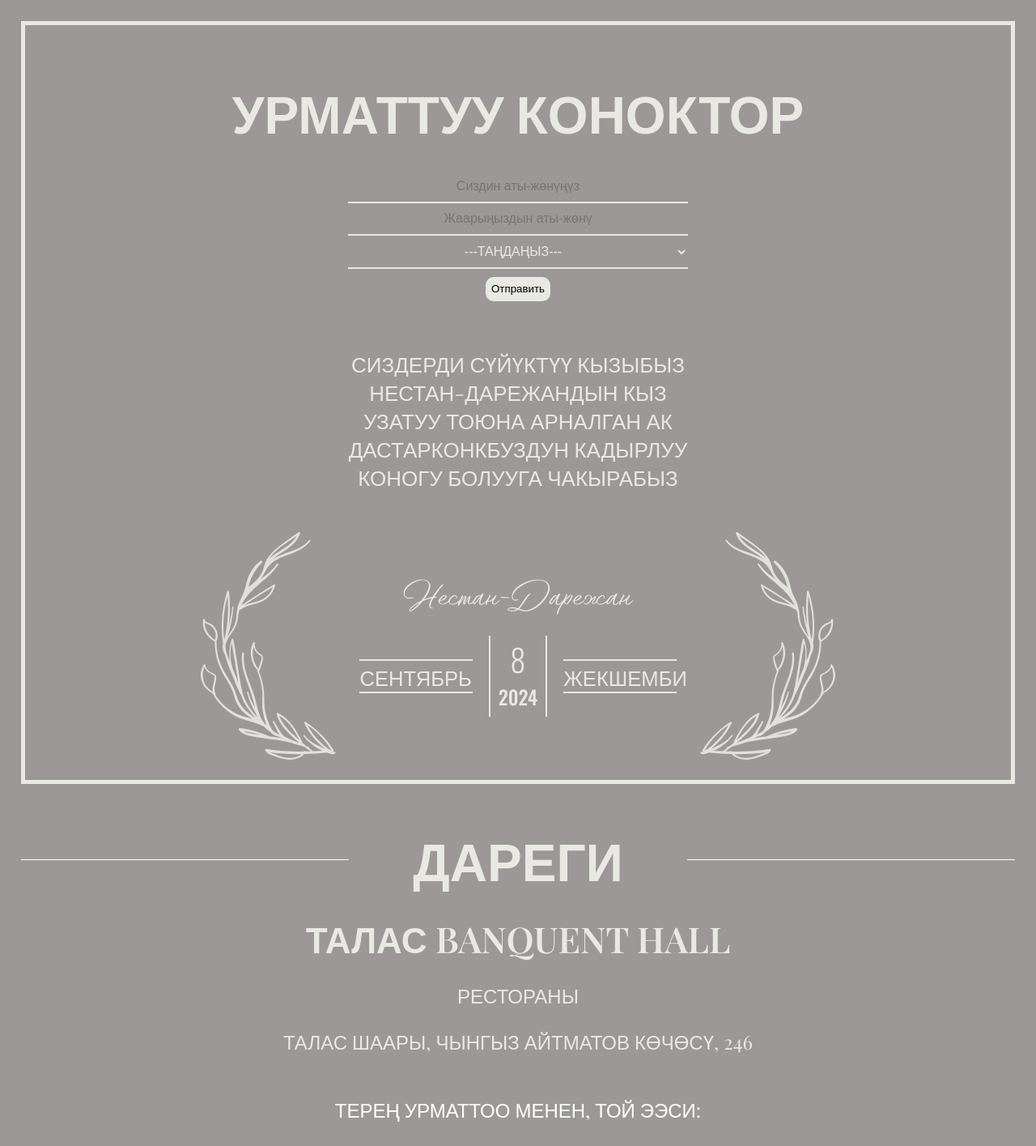
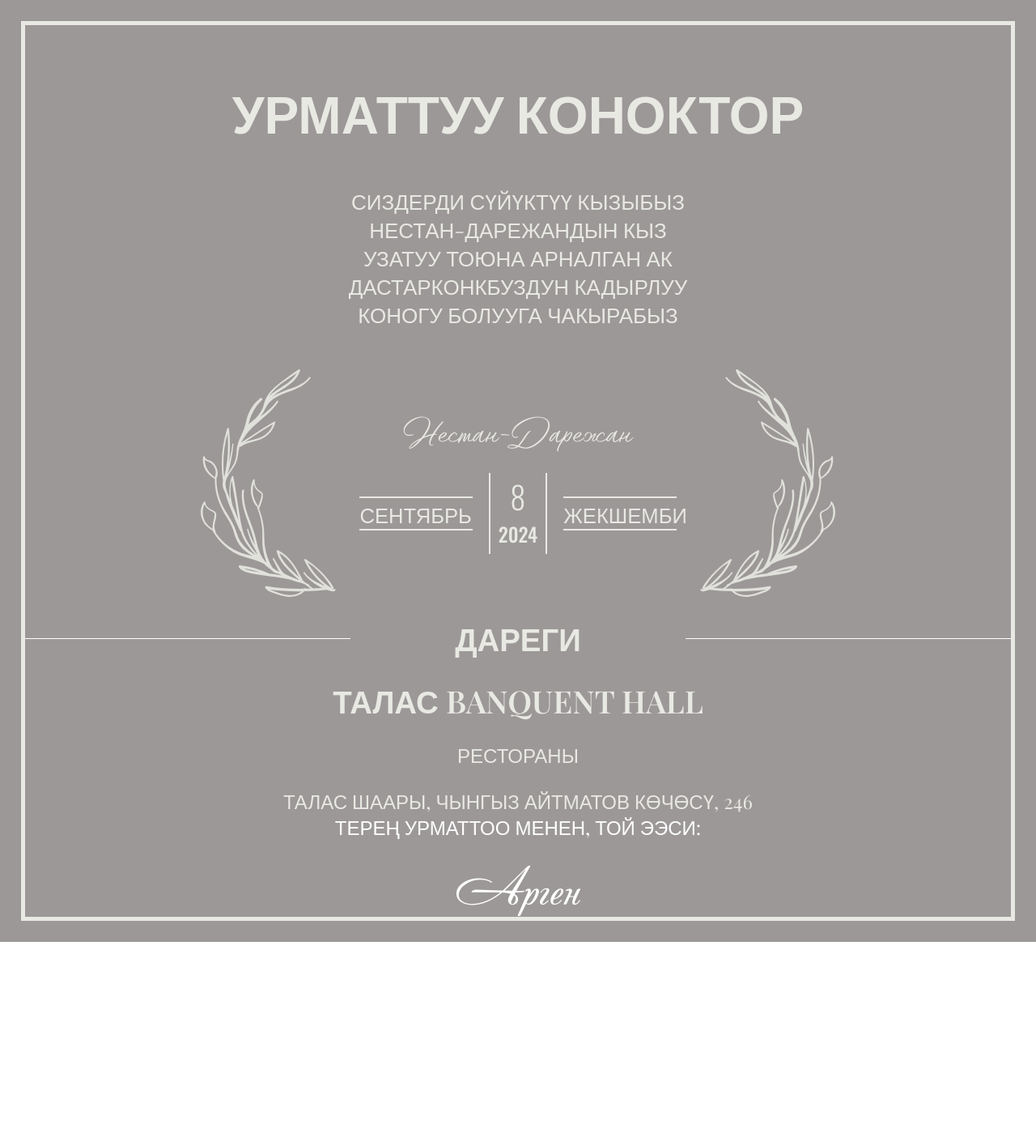
Before and after one commit to KGstievK/Aya_Qyz_Uzatuu-, a Next.js app: page / in a window 1280 px wide. Shown: the top 1415 px of the page at 81% size. After the commit the page ends 1163 px from the top, so only its background shows below. Built offline with nearby package versions, Linux system fonts and the light colour scheme; a web font is replaced by a local one.

Commit message:
Карындашым

```diff
--- a/src/app/globals.scss
+++ b/src/app/globals.scss
@@ -7,6 +7,8 @@
 .container {
   width: 100%;
   margin: 0 auto;
+  border-left:  clamp(1px, 100vw, 5px) solid #e8e9e3;
+  border-right:  clamp(1px, 100vw, 5px) solid #e8e9e3;
 }
 a {
   color: inherit;
--- a/src/components/pages/Dad/Dad.module.scss
+++ b/src/components/pages/Dad/Dad.module.scss
@@ -2,12 +2,14 @@
   width: 100%;
   height: auto;
   background-color: #9c9898;
-  color: #FFF;
-  padding: clamp(15px, 2vw, 30px);
+  color: #fff;
+  padding-bottom: clamp(15px, 2vw, 30px);
+  padding: 0 clamp(15px, 2vw, 30px) clamp(15px, 2vw, 30px)  ;
   .content {
+    border-bottom: clamp(1px, 100vw, 5px) solid #e8e9e3;
     @font-face {
-      font-family: 'Andantino-script' ;
-      src: url('../../../assets/Fonts/ofont.ru_Andantino_script.ttf');
+      font-family: "Andantino-script";
+      src: url("../../../assets/Fonts/ofont.ru_Andantino_script.ttf");
       font-weight: 400;
       font-style: italic;
     }
@@ -16,14 +18,14 @@
     justify-content: center;
     flex-direction: column;
     gap: 20px;
-     p {
+    p {
       max-width: 600px;
       width: 100%;
       font-size: clamp(16px, 3vw, 24px);
       text-align: center;
     }
     h2 {
-      font-family: 'Andantino-script';
+      font-family: "Andantino-script";
       font-size: clamp(30px, 5vw, 74px);
       font-weight: 350;
     }
--- a/src/components/pages/Gps/Gps.module.scss
+++ b/src/components/pages/Gps/Gps.module.scss
@@ -3,11 +3,11 @@
   height: auto;
   background-color: #9c9898;
   color: #E8E9E3;
-  padding: clamp(15px, 2vw, 30px);
   display: flex;
   align-items: center;
   justify-content: center;
   margin: 0 auto;
+  padding: 0 clamp(15px, 2vw, 30px);
   .content {
     display: flex;
     align-items: center;
@@ -26,7 +26,7 @@
     }
     h1 {
       width: 100%;
-      font-size: clamp(30px, 5vw, 64px);
+      font-size: clamp(25px, 3vw, 44px);
       font-weight: 550;
       text-align: center;
       padding: 0;
@@ -34,7 +34,7 @@
   }
   h1 {
     width: 100%;
-      font-size: clamp(20px, 5vw, 44px);
+      font-size: clamp(20px, 3vw, 44px);
       font-weight: 550;
       text-align: center;
       padding-top: 25px;
--- a/src/components/pages/Nikhah/NikhahSection.module.scss
+++ b/src/components/pages/Nikhah/NikhahSection.module.scss
@@ -8,7 +8,8 @@
 .NikhahSection {
   width: 100%;
   height: auto;
-  padding: clamp(15px, 2vw, 30px);
+  // padding-top: clamp(15px, 2vw, 30px);
+  padding: clamp(15px, 2vw, 30px) clamp(15px, 2vw, 30px) 0 clamp(15px, 2vw, 30px);
   background-color: #9c9898;
   color: #e8e9e3;
   .content {
@@ -17,7 +18,7 @@
     align-items: center;
     justify-content: center;
     width: 100%;
-    border: clamp(1px, 100vw, 5px) solid #e8e9e3;
+    border-top: clamp(1px, 100vw, 5px) solid #e8e9e3;;
     padding: clamp(10px, 2vw, 25px);
     form {
       position: relative;
--- a/src/components/pages/Nikhah/NikhahSection.tsx
+++ b/src/components/pages/Nikhah/NikhahSection.tsx
@@ -157,7 +157,7 @@ const NikhahSection = () => {
       <div className="container">
         <div className={scss.content}>
           <h1>УРМАТТУУ КОНОКТОР</h1>
-          <form action="" onSubmit={handleSubmit(onSubmit)}>
+          {/* <form action="" onSubmit={handleSubmit(onSubmit)}>
             <input
               type="text"
               placeholder="Сиздин аты-жөнүңүз"
@@ -178,7 +178,7 @@ const NikhahSection = () => {
             }
             </select>
             <button type="submit">Отправить</button>
-          </form>
+          </form> */}
           <p>
           СИЗДЕРДИ СҮЙҮКТҮҮ КЫЗЫБЫЗ НЕСТАН-ДАРЕЖАНДЫН КЫЗ УЗАТУУ ТОЮНА АРНАЛГАН АК ДАСТАРКОНКБУЗДУН КАДЫРЛУУ КОНОГУ БОЛУУГА ЧАКЫРАБЫЗ
           </p>
```
